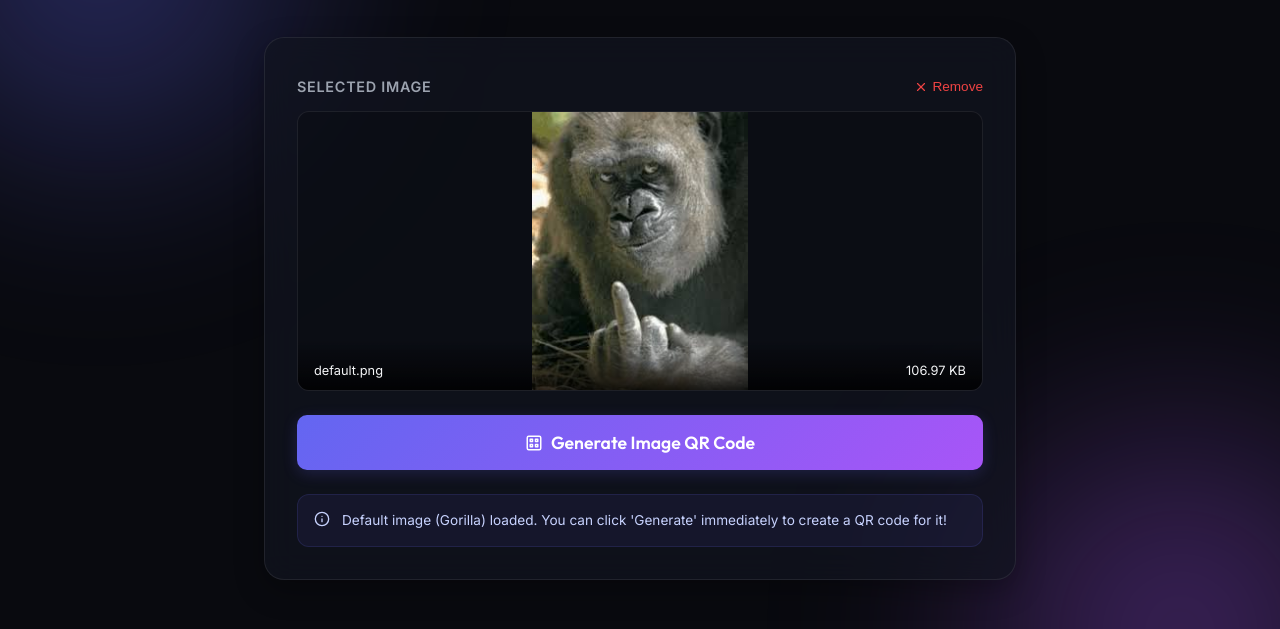
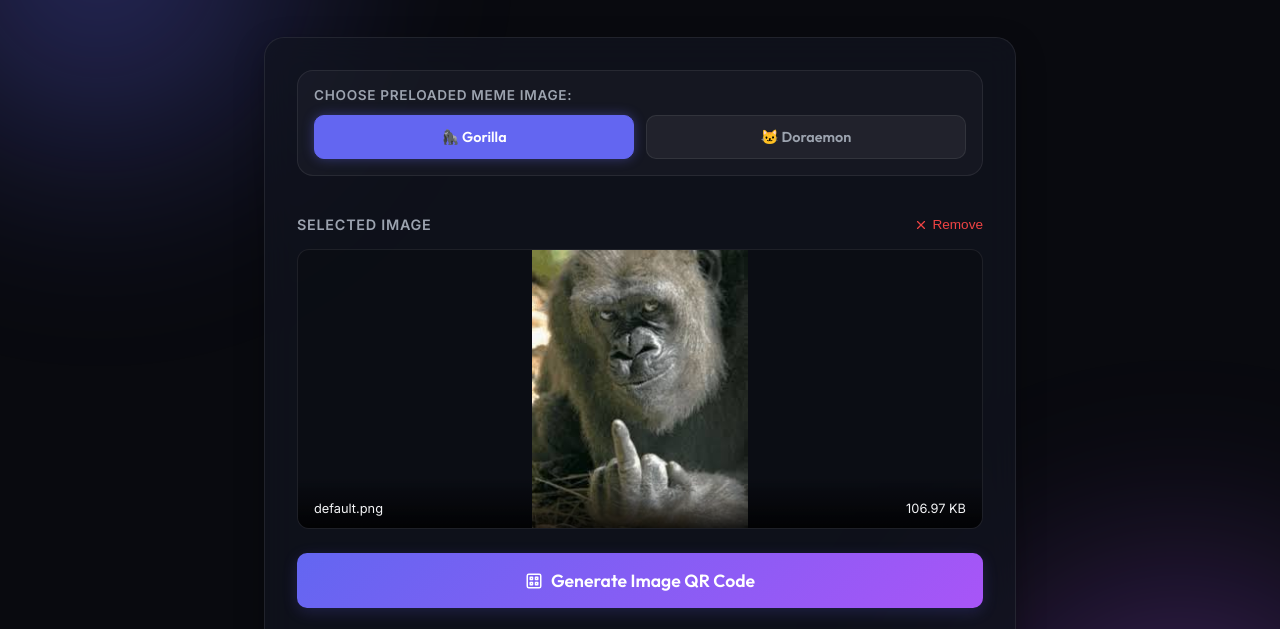
Before and after one commit to divyanshusrivastava2k3/qr-generator, a website: page index.html in a window 1280 px wide. Shown: the part 143-772 px from the top of the page. Drawn offline with Linux system fonts and the light colour scheme; no server answers.

Commit message:
feat: add doraemon image support as secondary default image

```diff
--- a/index.html
+++ b/index.html
@@ -725,6 +725,56 @@
     .viewer-back-btn.show-hud {
       opacity: 1;
     }
+
+    /* Preloaded Selector Styles */
+    .preloaded-selector-container {
+      display: flex;
+      flex-direction: column;
+      background: rgba(255, 255, 255, 0.03);
+      padding: 1rem;
+      border-radius: 16px;
+      border: 1px solid var(--glass-border);
+      margin-bottom: 0.5rem;
+    }
+    .preloaded-label {
+      font-size: 0.85rem;
+      font-weight: 600;
+      text-transform: uppercase;
+      letter-spacing: 0.05em;
+      color: var(--text-secondary);
+      margin-bottom: 0.75rem;
+    }
+    .preloaded-buttons {
+      display: flex;
+      gap: 0.75rem;
+    }
+    .preloaded-btn {
+      flex: 1;
+      padding: 0.75rem 1rem;
+      background: rgba(255, 255, 255, 0.05);
+      border: 1px solid var(--glass-border);
+      border-radius: 10px;
+      color: var(--text-secondary);
+      font-family: var(--font-display);
+      font-weight: 600;
+      font-size: 0.9rem;
+      cursor: pointer;
+      transition: all 0.2s ease;
+      display: flex;
+      align-items: center;
+      justify-content: center;
+      gap: 0.5rem;
+    }
+    .preloaded-btn:hover {
+      background: rgba(255, 255, 255, 0.1);
+      color: var(--text-primary);
+    }
+    .preloaded-btn.active {
+      background: var(--primary);
+      border-color: var(--primary);
+      color: white;
+      box-shadow: 0 0 12px var(--primary-glow);
+    }
   </style>
 </head>
 <body>
@@ -766,6 +816,19 @@
 
     <!-- Main Generator Card -->
     <div class="card" style="display: flex; flex-direction: column; gap: 1.5rem;">
+
+      <!-- Preloaded Image Selector -->
+      <div class="preloaded-selector-container">
+        <div class="preloaded-label">Choose Preloaded Meme Image:</div>
+        <div class="preloaded-buttons">
+          <button type="button" class="preloaded-btn active" id="btn-preload-gorilla">
+            🦍 Gorilla
+          </button>
+          <button type="button" class="preloaded-btn" id="btn-preload-doraemon">
+            🐱 Doraemon
+          </button>
+        </div>
+      </div>
 
       <!-- Upload Zone -->
       <div class="upload-zone" id="drop-zone">
@@ -892,10 +955,25 @@
      */
     const EMBEDDED_IMGBB_API_KEY = ""; // Put your API key string here if you want to hardcode it
 
-    // State Variables
+     // State Variables
     let selectedFile = null;
-    let preloadedDefaultImageBlob = null;
     let activeKey = EMBEDDED_IMGBB_API_KEY;
+
+    // Preloaded image definitions
+    const preloadedImages = {
+      gorilla: {
+        url: './default.png',
+        name: 'default.png',
+        blob: null
+      },
+      doraemon: {
+        url: './doraemon.png',
+        name: 'doraemon.png',
+        blob: null
+      }
+    };
+    let activePreloadKey = 'gorilla';
+    let isUsingPreload = true;
 
     // DOM Elements
     const dropZone = document.getElementById("drop-zone");
@@ -923,6 +1001,8 @@
     const btnCopyLink = document.getElementById("btn-copy-link");
     const btnDownloadQr = document.getElementById("btn-download-qr");
     const btnTestLink = document.getElementById("btn-test-link");
+    const btnPreloadGorilla = document.getElementById("btn-preload-gorilla");
+    const btnPreloadDoraemon = document.getElementById("btn-preload-doraemon");
 
     // Viewer Screen Elements
     const generatorContainer = document.getElementById("generator-container");
@@ -971,30 +1051,64 @@
         apiKeyInput.value = EMBEDDED_IMGBB_API_KEY;
       }
 
-      // Preload the default gorilla image
-      preloadDefaultGorillaImage();
+      // Preload the default images
+      preloadDefaultImages();
+
+      // Bind preloaded buttons click events
+      btnPreloadGorilla.addEventListener("click", () => {
+        btnPreloadGorilla.classList.add("active");
+        btnPreloadDoraemon.classList.remove("active");
+        loadPreload('gorilla');
+        resultsContainer.style.display = "none";
+      });
+
+      btnPreloadDoraemon.addEventListener("click", () => {
+        btnPreloadDoraemon.classList.add("active");
+        btnPreloadGorilla.classList.remove("active");
+        loadPreload('doraemon');
+        resultsContainer.style.display = "none";
+      });
 
       // Route initially
       handleRouting();
     });
 
-    // Fetches the default.png bundled in the repo
-    async function preloadDefaultGorillaImage() {
+    // Preload both static assets
+    async function preloadDefaultImages() {
+      // 1. Preload Gorilla
       try {
         const response = await fetch('./default.png');
         if (response.ok) {
-          const blob = await response.blob();
-          preloadedDefaultImageBlob = blob;
-
-          // Setup initial state displaying default image
-          displayImagePreview('./default.png', 'default.png', blob.size);
-          showInfo("Default image (Gorilla) loaded. You can click 'Generate' immediately to create a QR code for it!");
-        } else {
-          showInfo("Welcome! Please drag and drop an image or upload one to get started.");
+          preloadedImages.gorilla.blob = await response.blob();
+          // Set initial preview using Gorilla
+          loadPreload('gorilla');
         }
       } catch (error) {
-        console.error("Error preloading default.png:", error);
-        showInfo("Welcome! Drop or select an image to generate its QR code.");
+        console.error("Error preloading Gorilla:", error);
+      }
+
+      // 2. Preload Doraemon
+      try {
+        const response = await fetch('./doraemon.png');
+        if (response.ok) {
+          preloadedImages.doraemon.blob = await response.blob();
+        }
+      } catch (error) {
+        console.error("Error preloading Doraemon:", error);
+      }
+    }
+
+    function loadPreload(key) {
+      activePreloadKey = key;
+      isUsingPreload = true;
+      selectedFile = null;
+      fileSelector.value = "";
+
+      const imgInfo = preloadedImages[key];
+      if (imgInfo.blob) {
+        displayImagePreview(imgInfo.url, imgInfo.name, imgInfo.blob.size);
+      } else {
+        showInfo(`Failed to load ${key} image. Please try refreshing.`);
       }
     }
 
@@ -1151,6 +1265,7 @@
       }
 
       selectedFile = file;
+      isUsingPreload = false; // Deactivate preload state since custom upload is selected
 
       // Render Preview
       const reader = new FileReader();
@@ -1178,12 +1293,15 @@
       fileSelector.value = "";
 
       // Restore preloaded image if available
-      if (preloadedDefaultImageBlob) {
-        displayImagePreview('./default.png', 'default.png', preloadedDefaultImageBlob.size);
-        showInfo("Restored default gorilla image. You can click 'Generate' or drop another image!");
+      const activePreload = preloadedImages[activePreloadKey];
+      if (activePreload && activePreload.blob) {
+        displayImagePreview(activePreload.url, activePreload.name, activePreload.blob.size);
+        isUsingPreload = true;
+        showInfo(`Restored default ${activePreloadKey === 'gorilla' ? 'Gorilla' : 'Doraemon'} image.`);
       } else {
         dropZone.style.display = "flex";
         previewContainer.style.display = "none";
+        isUsingPreload = false;
         showInfo("Please drop or browse an image file to start.");
       }
 
@@ -1199,12 +1317,12 @@
 
       // Ensure we have a file to work with (either user-uploaded, or fallback preloaded blob)
       let uploadTarget = selectedFile;
-      let isDefaultGorilla = false;
+      let isPreload = isUsingPreload;
+      let preloadName = activePreloadKey === 'gorilla' ? 'default.png' : 'doraemon.png';
 
       if (!uploadTarget) {
-        if (preloadedDefaultImageBlob) {
-          uploadTarget = preloadedDefaultImageBlob;
-          isDefaultGorilla = true;
+        if (isPreload && preloadedImages[activePreloadKey].blob) {
+          uploadTarget = preloadedImages[activePreloadKey].blob;
         } else {
           showError("No image selected! Please upload an image file first.");
           return;
@@ -1216,15 +1334,15 @@
 
       try {
         let imageUrl;
-        if (isDefaultGorilla) {
-          // Default gorilla image is already hosted statically as default.png! No upload needed!
-          imageUrl = "default.png";
+        if (isPreload) {
+          // Default images are already hosted statically! No upload needed!
+          imageUrl = preloadName;
         } else {
           // If it's a custom image, upload locally to our Node server (completely offline)
           if (isLocalEnv) {
             imageUrl = await uploadImageLocally(uploadTarget);
           } else {
-            showError("Custom image uploading is only supported on your local offline server (localhost). On Vercel, only the default Gorilla image QR is supported.");
+            showError("Custom image uploading is only supported on your local offline server (localhost). On Vercel, only preloaded images are supported.");
             return;
           }
         }
```
Also changed, not shown: doraemon.png (added), vercel.json.
